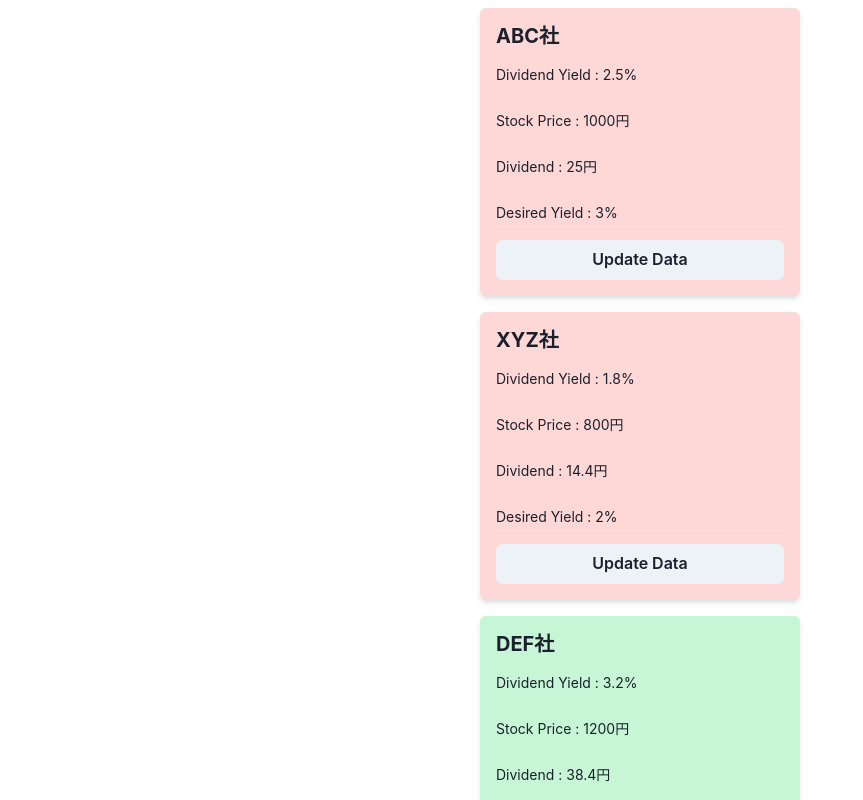
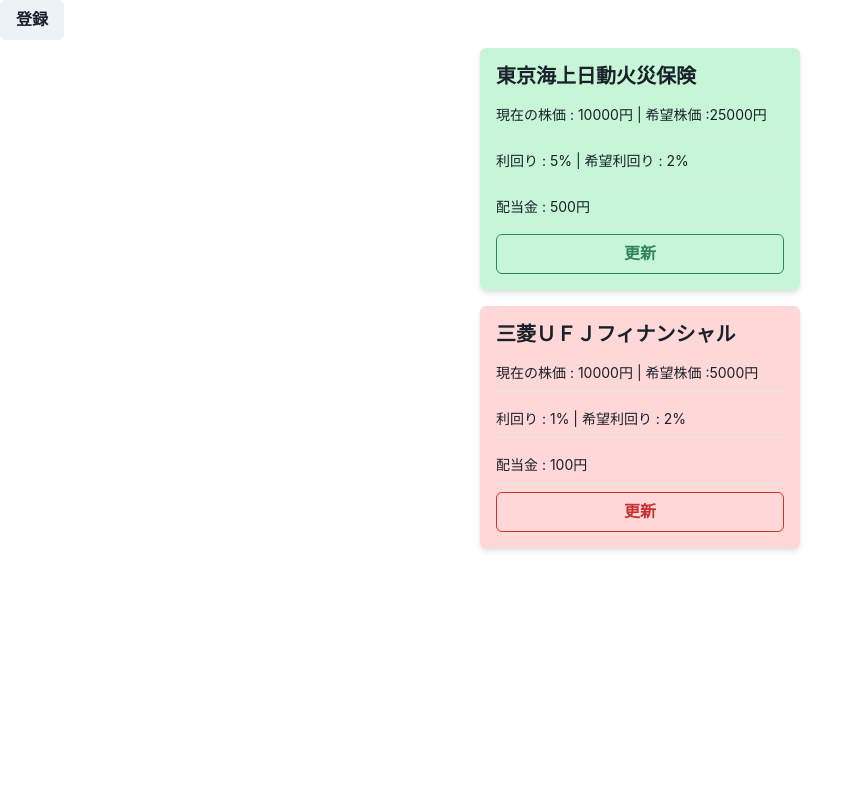
Before and after one commit to katayama8000/stock-price-list, a Next.js app: page / in a window 1280 px wide. Shown: the top 800 px of the page, without its empty margins (0-863 px from the left). Built offline with nearby package versions, Linux system fonts and the light colour scheme.

Commit message:
feat: update

```diff
--- a/pages/index.tsx
+++ b/pages/index.tsx
@@ -8,94 +8,67 @@
   Text,
 } from '@chakra-ui/react';
 import Head from 'next/head';
-import { useState } from 'react';
+import { FC, useState } from 'react';
 
-type Stock = {
+type TStock = {
   stockPrice: number;
   dividend: number;
 };
 
-type CompanyData = {
-  name: string;
-  dividendYield: number;
-  stockPrice: number;
-  dividend: number;
-  desiredYield: number;
-};
+type TCompanyData = {
+  companyName: string;
+  divYield: number; // 利回り
+  desiredYield: number; // 希望配当金
+  stockCode: string; // 株コード
+} & TStock;
 
 const STOCK_CODE = '8591';
 const HELLO_CODE = '5023';
 
-const companyData: CompanyData[] = [
+const dummy: TCompanyData[] = [
   {
-    name: 'ABC社',
-    dividendYield: 2.5,
-    stockPrice: 1000,
-    dividend: 25,
-    desiredYield: 3.0,
+    companyName: '東京海上日動火災保険',
+    stockPrice: 10000,
+    dividend: 500,
+    divYield: 0, // 配当金/株価
+    desiredYield: 2,
+    stockCode: '8591',
   },
   {
-    name: 'XYZ社',
-    dividendYield: 1.8,
-    stockPrice: 800,
-    dividend: 14.4,
-    desiredYield: 2.0,
-  },
-  {
-    name: 'DEF社',
-    dividendYield: 3.2,
-    stockPrice: 1200,
-    dividend: 38.4,
-    desiredYield: 3.0,
-  },
-  {
-    name: 'ABC社',
-    dividendYield: 2.5,
-    stockPrice: 1000,
-    dividend: 25,
-    desiredYield: 3.0,
-  },
-  {
-    name: 'XYZ社',
-    dividendYield: 1.8,
-    stockPrice: 800,
-    dividend: 14.4,
-    desiredYield: 2.0,
-  },
-  {
-    name: 'DEF社',
-    dividendYield: 3.2,
-    stockPrice: 1200,
-    dividend: 38.4,
-    desiredYield: 3.0,
+    companyName: '三菱ＵＦＪフィナンシャル',
+    stockPrice: 10000,
+    dividend: 100,
+    divYield: 0, // 配当金/株価
+    desiredYield: 2,
+    stockCode: '8306',
   },
 ];
 
 export default function Home() {
-  const [stockData, setStockData] = useState<Stock | null>(null);
-  const [isLoadingStockData, setIsLoadingStockData] = useState<boolean>(false);
+  const [stock, setStock] = useState<TStock | null>(null);
+  const [isLoadingStock, setIsLoadingStock] = useState<boolean>(false);
 
-  const handleFetchStockData = async () => {
-    setIsLoadingStockData(true);
+  const handleFetchStock = async () => {
+    setIsLoadingStock(true);
     const res = await fetch(`/api/stock?code=${STOCK_CODE}`);
-    const { stockPrice, dividend }: Stock = await res.json();
-    setStockData({ stockPrice, dividend });
-    setIsLoadingStockData(false);
+    const { stockPrice, dividend }: TStock = await res.json();
+    setStock({ stockPrice, dividend });
+    setIsLoadingStock(false);
   };
 
-  const handleFetchHelloData = async () => {
+  const handleFetchHello = async () => {
     const res = await fetch(`/api/hello?code=${HELLO_CODE}`);
     const data = await res.json();
     console.log(data);
   };
 
   const [companyDataState, setCompanyDataState] =
-    useState<CompanyData[]>(companyData);
+    useState<TCompanyData[]>(dummy);
 
   const handleUpdateData = (index: number) => {
     setCompanyDataState((prevState) => {
       const newData = [...prevState];
-      newData[index].dividendYield = Math.round(Math.random() * 5 * 10) / 10;
+      newData[index].divYield = Math.round(Math.random() * 5 * 10) / 10;
       newData[index].stockPrice = Math.round(Math.random() * 1000);
       return newData;
     });
@@ -109,56 +82,61 @@
         <link rel="icon" href="/favicon.ico" />
       </Head>
       <Box minH="100vh">
-        {/* <Center bgColor={'white'}> */}
-        {companyData.map((data, index) => (
+        <Button>登録</Button>
+        {companyDataState.map((data, index) => (
           <StockCard
-            key={data.name}
-            data={data}
+            key={data.companyName}
+            {...data}
             onUpdateData={() => handleUpdateData(index)}
           />
         ))}
-        {/* </Center> */}
       </Box>
     </>
   );
 }
 
-type CardProps = {
-  data: CompanyData;
+type Props = {
   onUpdateData: () => void;
-};
+} & TCompanyData;
 
-export const StockCard = ({ data, onUpdateData }: CardProps) => {
-  const { name, dividendYield, stockPrice, dividend, desiredYield } = data;
-
+export const StockCard: FC<Props> = ({
+  onUpdateData,
+  companyName,
+  stockPrice,
+  dividend,
+  desiredYield,
+  stockCode,
+}) => {
+  const divYield: number = Math.round((dividend / stockPrice) * 100 * 10) / 10;
   return (
     <Center>
       <Box
-        bgColor={
-          data.dividendYield >= data.desiredYield ? 'green.100' : 'red.100'
-        }
+        bgColor={divYield >= desiredYield ? 'green.100' : 'red.100'}
         rounded="md"
         shadow="md"
         width="80"
         p="4"
         m="2"
       >
-        <Heading size="md">{name}</Heading>
+        <Heading size="md">{companyName}</Heading>
         <Stack divider={<StackDivider />} spacing="2" pt="2">
           <Text pt="2" fontSize="sm">
-            Dividend Yield : {dividendYield}%
+            現在の株価 : {stockPrice}円 | 希望株価 :
+            {(stockPrice * divYield) / desiredYield}円
           </Text>
           <Text pt="2" fontSize="sm">
-            Stock Price : {stockPrice}円
-          </Text>
-
-          <Text pt="2" fontSize="sm">
-            Dividend : {dividend}円
+            利回り : {divYield}% | 希望利回り : {desiredYield}%
           </Text>
           <Text pt="2" fontSize="sm">
-            Desired Yield : {desiredYield}%
+            配当金 : {dividend}円
           </Text>
-          <Button onClick={onUpdateData}>Update Data</Button>
+          <Button
+            onClick={onUpdateData}
+            colorScheme={divYield >= desiredYield ? 'green' : 'red'}
+            variant="outline"
+          >
+            更新
+          </Button>
         </Stack>
       </Box>
     </Center>
```
